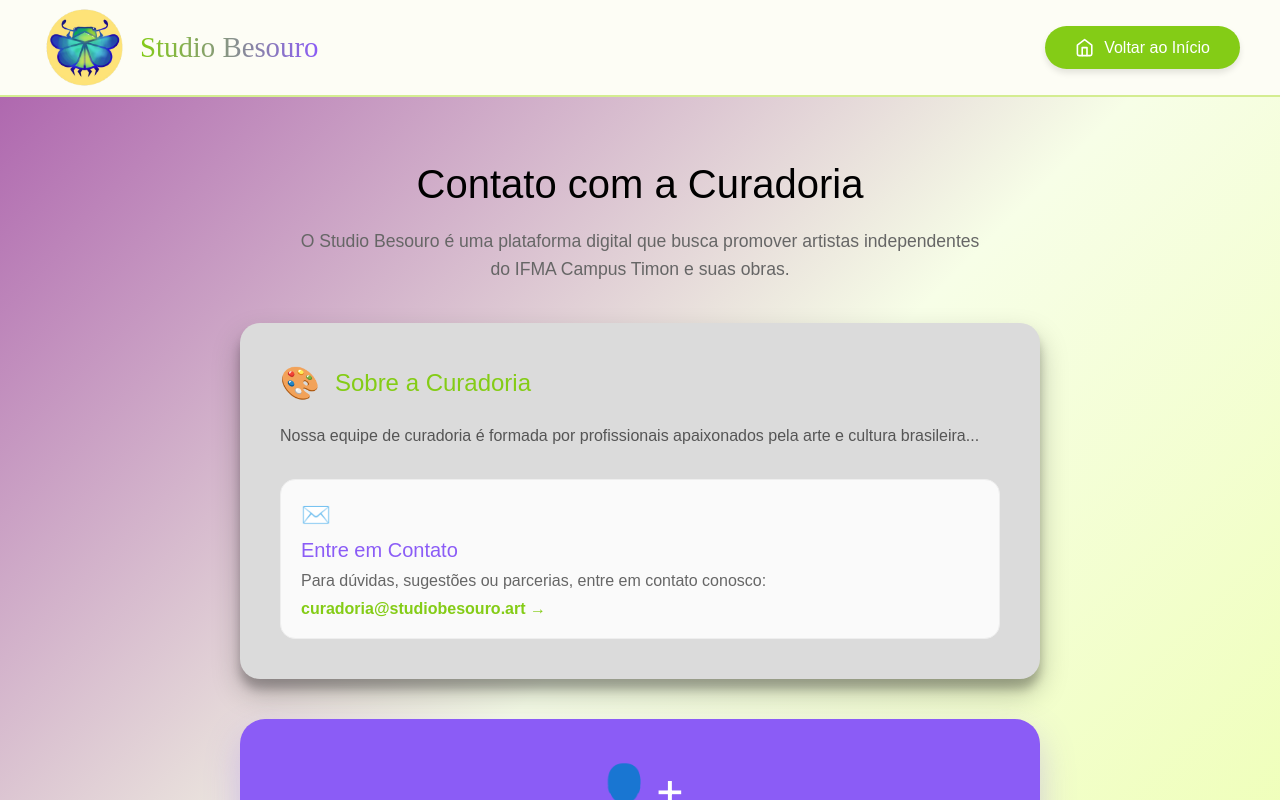
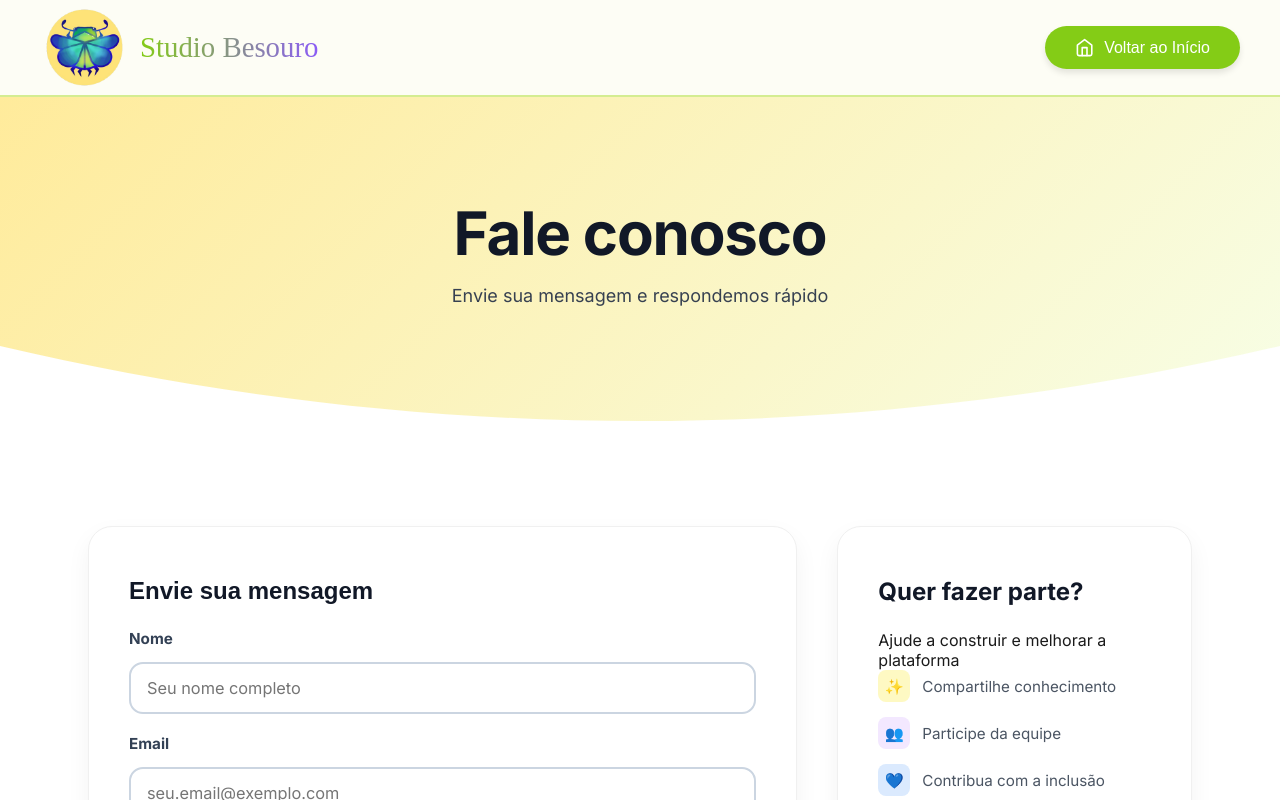
Before and after one commit to StudioBesouro/Studio-Besouro, a React (Vite) app: page /contato in a window 1280 px wide. Built offline with nearby package versions, Linux system fonts and the light colour scheme.

Commit message:
gmail e curadoria atualizado

```diff
--- a/package.json
+++ b/package.json
@@ -10,6 +10,7 @@
     "preview": "vite preview"
   },
   "dependencies": {
+    "@emailjs/browser": "^4.4.1",
     "@supabase/auth-helpers-react": "^0.15.0",
     "@supabase/auth-ui-react": "^0.4.7",
     "@supabase/auth-ui-shared": "^0.1.8",
--- a/src/pages/Contato.css
+++ b/src/pages/Contato.css
@@ -181,3 +181,256 @@
 .help-button:hover {
   transform: scale(1.05);
 }
+/* Import da fonte moderna Inter (estilo Figma) */
+@import url('https://fonts.googleapis.com/css2?family=Inter:wght@400;500;600;800&display=swap');
+
+/* --- ESTRUTURA GERAL --- */
+.contato-container {
+  min-height: 100vh;
+  background-color: #ffffff; /* Fundo branco fixo */
+  font-family: 'Inter', sans-serif;
+  margin: 0;
+  padding: 0;
+  box-sizing: border-box;
+}
+
+/* --- HERO SECTION (PARTE AMARELA) --- */
+.contato-hero {
+  position: relative;
+  background: linear-gradient(135deg, #ffeb9b 0%, #f7fee7 100%);
+  padding: 100px 20px 140px; /* Aumentado para dar destaque ao título */
+  text-align: center;
+}
+
+.hero-title {
+  font-size: 3.75rem;
+  font-weight: 800;
+  color: #111827;
+  margin-bottom: 16px;
+  letter-spacing: -0.02em;
+}
+
+.hero-subtitle {
+  font-size: 1.125rem;
+  color: #374151;
+  max-width: 600px;
+  margin: 0 auto;
+}
+
+/* Onda decorativa */
+.hero-curve {
+  position: absolute;
+  bottom: 0;
+  left: 0;
+  width: 100%;
+  height: 100px;
+  fill: #ffffff;
+}
+
+/* --- CONTEÚDO PRINCIPAL (POSICIONADO PARA BAIXO) --- */
+.contato-content {
+  max-width: 1152px;
+  margin: 0 auto; /* Sem margem negativa para não subir no amarelo */
+  padding: 80px 24px 100px; /* Empurra os cards para baixo */
+  position: relative;
+  z-index: 10;
+  background-color: #ffffff;
+}
+
+.content-grid {
+  display: grid;
+  grid-template-columns: 2fr 1fr;
+  gap: 40px;
+  align-items: start;
+}
+
+/* --- CARDS --- */
+.card {
+  background: #ffffff;
+  padding: 40px;
+  border-radius: 24px;
+  border: 1px solid #f0f0f0;
+  box-shadow: 0 10px 25px rgba(0, 0, 0, 0.05);
+  text-align: left;
+}
+
+.card-title, .admin-title {
+  font-size: 1.5rem;
+  font-weight: 800;
+  color: #111827;
+  margin-bottom: 24px;
+  padding-top: 10px;
+}
+
+/* --- BOTÕES COM SOMBRA (ENVIE MENSAGEM E QUER FAZER PARTE) --- */
+
+/* Botão Enviar Mensagem (Verde) */
+.btn-enviar {
+  background-color: #84cc16;
+  color: white;
+  border: none;
+  padding: 14px;
+  border-radius: 50px;
+  font-weight: bold;
+  cursor: pointer;
+  transition: all 0.3s ease;
+
+  /* Sombra Verde Neon Suave */
+  box-shadow: 0 8px 20px rgba(132, 204, 22, 0.4);
+}
+
+.btn-enviar:hover {
+  background-color: #65a30d;
+  transform: translateY(-3px);
+  box-shadow: 0 12px 25px rgba(132, 204, 22, 0.5);
+}
+
+/* Botão Quer fazer parte (Roxo) */
+.btn-admin {
+  display: block;
+  background-color: #8b5cf6;
+  color: white;
+  text-decoration: none;
+  padding: 14px;
+  border-radius: 50px;
+  text-align: center;
+  font-weight: 600;
+  transition: all 0.3s ease;
+
+  /* Sombra Roxa Suave */
+  box-shadow: 0 8px 20px rgba(139, 92, 246, 0.4);
+}
+
+.btn-admin:hover {
+  background-color: #7c3aed;
+  transform: translateY(-3px);
+  box-shadow: 0 12px 25px rgba(139, 92, 246, 0.5);
+}
+
+/* --- FORMULÁRIO E DETALHES --- */
+.contact-form {
+  display: flex;
+  flex-direction: column;
+  gap: 20px;
+}
+
+.form-group label {
+  font-size: 0.875rem;
+  font-weight: 600;
+  color: #374151;
+  margin-bottom: 8px;
+}
+
+.form-group input, .form-group select, .form-group textarea {
+  width: 100%;
+  padding: 12px 16px;
+  background-color: #fafafa;
+  border: 1px solid #e5e7eb;
+  border-radius: 8px;
+  font-family: 'Inter', sans-serif;
+}
+
+.benefits-list {
+  list-style: none;
+  padding: 0;
+  margin-bottom: 24px;
+}
+
+.benefits-list li {
+  display: flex;
+  align-items: center;
+  gap: 12px;
+  margin-bottom: 15px;
+  font-size: 0.95rem;
+  color: #4b5563;
+}
+
+.b-icon {
+  width: 32px;
+  height: 32px;
+  display: flex;
+  align-items: center;
+  justify-content: center;
+  border-radius: 8px;
+}
+
+.yellow { background: #fef9c3; }
+.purple { background: #f3e8ff; }
+.blue { background: #dbeafe; }
+
+.illustration-card {
+  margin-top: 24px;
+  border: 2px dashed #e5e7eb;
+  padding: 40px;
+  border-radius: 24px;
+  text-align: center;
+}
+
+.placeholder-icon {
+  font-size: 3rem;
+  margin-bottom: 10px;
+}
+
+.contato-footer {
+  background: white;
+  padding: 40px;
+  text-align: center;
+  border-top: 1px solid #f3f4f6;
+  color: #9ca3af;
+}
+
+@media (max-width: 768px) {
+  .content-grid { grid-template-columns: 1fr; }
+  .hero-title { font-size: 2.5rem; }
+  .contato-content { padding-top: 40px; }
+}
+/* Estilo da Mensagem de Sucesso */
+.success-banner {
+  background-color: #f0fdf4; /* Verde bem clarinho */
+  border: 2px solid #84cc16; /* Borda verde do Besouro */
+  padding: 20px;
+  border-radius: 12px;
+  margin-bottom: 25px;
+  display: flex;
+  align-items: center;
+  gap: 15px;
+  animation: slideDown 0.4s ease-out;
+}
+
+.success-banner p {
+  color: #166534; /* Verde escuro para leitura */
+  margin: 0;
+  font-size: 0.95rem;
+  line-height: 1.4;
+}
+
+.success-banner strong {
+  display: block;
+  font-weight: 800;
+  color: #15803d;
+  text-transform: uppercase;
+}
+
+.success-icon {
+  font-size: 1.5rem;
+}
+
+/* Animação para a mensagem aparecer suavemente */
+@keyframes slideDown {
+  from {
+    opacity: 0;
+    transform: translateY(-10px);
+  }
+  to {
+    opacity: 1;
+    transform: translateY(0);
+  }
+}
+
+/* Garante que o botão desabilitado mude de cor */
+.btn-enviar:disabled {
+  background-color: #a3a3a3;
+  box-shadow: none;
+  cursor: not-allowed;
+  transform: none;
+}
--- a/src/pages/Contato.jsx
+++ b/src/pages/Contato.jsx
@@ -1,52 +1,133 @@
-import React from 'react';
-import { Link } from 'react-router-dom'; // Importante para a navegação
+import React, { useState } from 'react';
+import { Link } from 'react-router-dom';
 import HeaderContato from '../components/HeaderContato';
 import './Contato.css';
+import emailjs from '@emailjs/browser';
 
 const Contato = () => {
+  const [formData, setFormData] = useState({
+    nome: "",
+    email: "",
+    assunto: "",
+    mensagem: ""
+  });
+
+  const [isSending, setIsSending] = useState(false);
+  const [success, setSuccess] = useState(false);
+
+  const handleChange = (e) => {
+    // Se o usuário voltar a digitar, removemos a mensagem de sucesso da tela
+    if (success) setSuccess(false);
+    setFormData({ ...formData, [e.target.name]: e.target.value });
+  };
+
+  const handleSubmit = (e) => {
+    e.preventDefault();
+    setIsSending(true);
+    setSuccess(false);
+
+    emailjs.send(
+      import.meta.env.VITE_EMAILJS_SERVICE_ID,
+      import.meta.env.VITE_EMAILJS_TEMPLATE_ID,
+      {
+        from_name: formData.nome,
+        email: formData.email,
+        assunto: formData.assunto,
+        message: formData.mensagem,
+        time: new Date().toLocaleString('pt-BR')
+      },
+      import.meta.env.VITE_EMAILJS_PUBLIC_KEY
+    )
+    .then(() => {
+      setSuccess(true);
+      setFormData({ nome: "", email: "", assunto: "", mensagem: "" });
+      // Removi o alert() comum para usar a mensagem personalizada no HTML
+    })
+    .catch((error) => {
+      console.error("Erro:", error);
+      alert("❌ Erro ao enviar. Verifique o console (F12)");
+    })
+    .finally(() => {
+      setIsSending(false);
+    });
+  };
+
   return (
-    <>
+    <div className="contato-container">
       <HeaderContato />
-      <main className="contato-main">
-        <h1 className="contato-title"><br />Contato com a Curadoria</h1>
 
-        <p className="contato-subtitle">
-          O Studio Besouro é uma plataforma digital que busca promover artistas independentes do IFMA Campus Timon e suas obras.
-        </p>
+      <section className="contato-hero">
+        <div className="hero-inner">
+          <h1 className="hero-title">Fale conosco</h1>
+          <p className="hero-subtitle">Envie sua mensagem e respondemos rápido</p>
+        </div>
+        <svg className="hero-curve" viewBox="0 0 1440 100" preserveAspectRatio="none">
+          <path d="M0,0 C480,100 960,100 1440,0 L1440,100 L0,100 Z" fill="#ffffff"/>
+        </svg>
+      </section>
 
-        {/* Card Branco Existente */}
-        <div className="contact-card">
-          <div className="card-header">
-            <span className="card-icon">🎨</span>
-            <h2 className="card-title">Sobre a Curadoria</h2>
+      <main className="contato-content">
+        <div className="content-grid">
+          <div className="form-column">
+            <div className="card">
+              <h2 className="card-title">Envie sua mensagem</h2>
+
+              {/* MENSAGEM DE SUCESSO PERSONALIZADA */}
+              {success && (
+                <div className="success-banner">
+                  <span className="success-icon">✅</span>
+                  <p>SUA MENSAGEM FOI ENVIADA! <br />
+                  <strong>ESPERE E VERIFIQUE O SEU EMAIL</strong></p>
+                </div>
+              )}
+
+              <form className="contact-form" onSubmit={handleSubmit}>
+                <div className="form-group">
+                  <label>Nome</label>
+                  <input name="nome" type="text" placeholder="Seu nome completo" value={formData.nome} onChange={handleChange} required />
+                </div>
+                <div className="form-group">
+                  <label>Email</label>
+                  <input name="email" type="email" placeholder="seu.email@exemplo.com" value={formData.email} onChange={handleChange} required />
+                </div>
+                <div className="form-group">
+                  <label>Tipo de assunto</label>
+                  <select name="assunto" value={formData.assunto} onChange={handleChange} required>
+                    <option value="">Selecione uma opção</option>
+                    <option value="Dúvida">Dúvida</option>
+                    <option value="Sugestão">Sugestão</option>
+                    <option value="Problema Técnico">Problema Técnico</option>
+                    <option value="Colaboração">Colaboração</option>
+                    <option value="Outro">Outro</option>
+                  </select>
+                </div>
+                <div className="form-group">
+                  <label>Mensagem</label>
+                  <textarea name="mensagem" placeholder="Digite sua mensagem aqui..." rows={6} value={formData.mensagem} onChange={handleChange} required />
+                </div>
+
+                <button type="submit" className="btn-enviar" disabled={isSending}>
+                  {isSending ? "Enviando..." : "Enviar mensagem →"}
+                </button>
+              </form>
+            </div>
           </div>
-          <p className="card-description">
-            Nossa equipe de curadoria é formada por profissionais apaixonados pela arte e cultura brasileira...
-          </p>
 
-          <div className="email-section">
-            <span className="email-icon">✉️</span>
-            <h3 className="email-title">Entre em Contato</h3>
-            <p className="email-text">Para dúvidas, sugestões ou parcerias, entre em contato conosco:</p>
-            <a href="mailto:curadoria@studiobesouro.art" className="email-link">
-              curadoria@studiobesouro.art →
-            </a>
+          <div className="info-column">
+            <div className="card admin-card">
+              <h3 className="admin-title">Quer fazer parte?</h3>
+              <p className="admin-subtitle">Ajude a construir e melhorar a plataforma</p>
+              <ul className="benefits-list">
+                <li><span className="b-icon yellow">✨</span> Compartilhe conhecimento</li>
+                <li><span className="b-icon purple">👥</span> Participe da equipe</li>
+                <li><span className="b-icon blue">💙</span> Contribua com a inclusão</li>
+              </ul>
+              <Link to="/cadastro" className="btn-admin">Quero ser administrador</Link>
+            </div>
           </div>
         </div>
-
-        {/* --- NOVA SEÇÃO DE CADASTRO (ROXA) --- */}
-        <div className="help-section">
-          <div className="help-icon">👤+</div>
-          <h2 className="help-title">Gostaria de nos ajudar?</h2>
-          <p className="help-text">
-            Faça um cadastro para participar do projeto e fazer parte da nossa comunidade artística!
-          </p>
-          <Link to="/cadastro" className="help-button">
-            Fazer Cadastro →
-          </Link>
-        </div>
       </main>
-    </>
+    </div>
   );
 };
 
```
Also changed, not shown: 2 other files (tests, documents, lock files or other folders).
